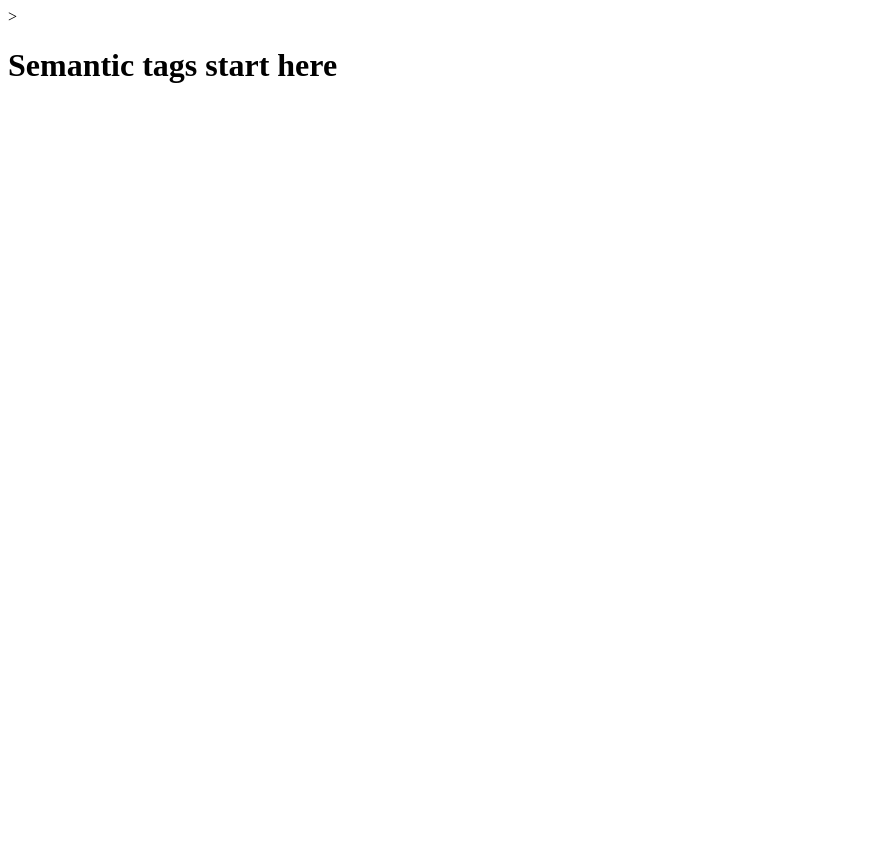
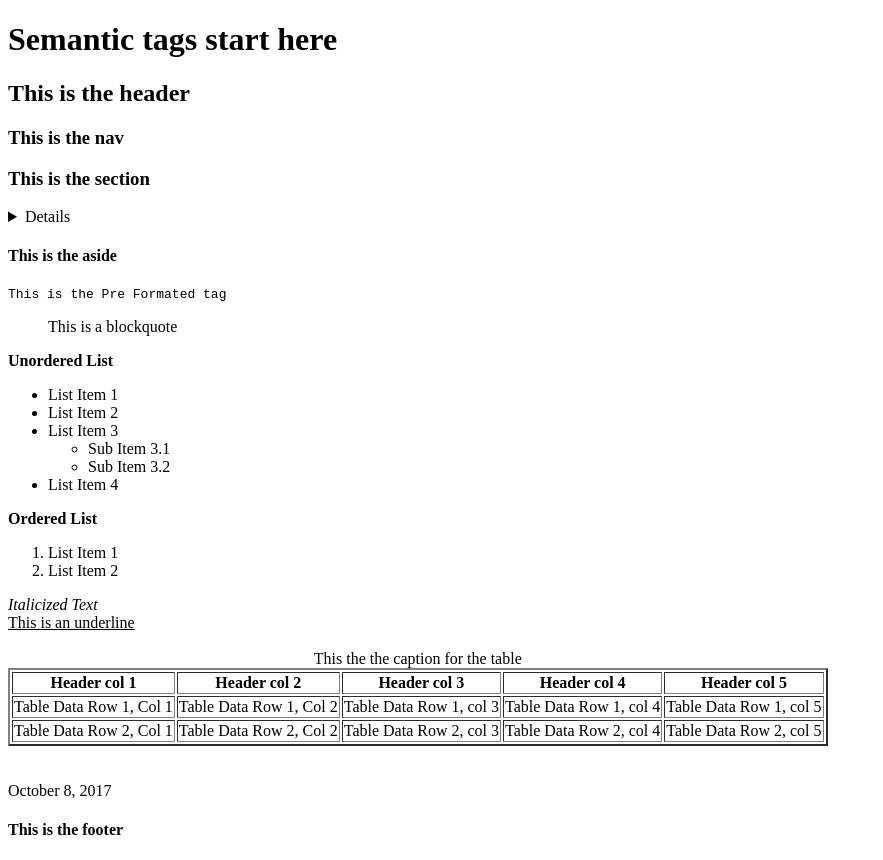
Before and after one commit to WetGSD/semantic_tags, a plain HTML site: page index.html in a window 1280 px wide. Shown: the whole page, without its empty margins (0-883 px from the left). Before the commit the page ends 800 px from the top, so only its background shows below. Drawn offline with Linux system fonts and the light colour scheme.

Commit message:
Major Update 1

```diff
--- a/index.html
+++ b/index.html
@@ -1,12 +1,99 @@
-<!DOCTYPE html>>
-
+<!DOCTYPE html>
 <html lang="en">
 <head>
     <meta charset="UTF-8">
-    <meta name="viewport" content="width=device-width, initial-scale=1.0">
     <title>Semantic Tags</title>
 </head>
 <body>
     <h1>Semantic tags start here</h1>
+<header>
+    <h2>This is the header</h2>
+</header>
+
+<nav>
+    <h3>This is the nav</h3>
+</nav>
+
+<section>
+    <h3>This is the section</h3>
+</section>
+
+<details>
+    <h4>This is the details</h4>
+</details>
+<aside>
+    <h4>This is the aside</h4>
+</aside>
+
+
+
+
+<pre>This is the Pre Formated tag</pre>
+<blockquote>This is a blockquote</blockquote>
+
+<strong>Unordered List</strong>
+<ul>
+    <li>List Item 1</li>
+    <li>List Item 2</li>
+    <li>List Item 3</li>
+    <ul>
+        <li>Sub Item 3.1</li>
+        <li>Sub Item 3.2</li>
+    </ul>
+    <li>List Item 4</li>
+</ul>
+
+<strong>Ordered List</strong>
+<ol>
+    <li>List Item 1</li>
+    <li>List Item 2</li>
+</ol>
+
+<i>Italicized Text</i>
+<br>
+<u>This is an underline</u>
+<br>
+<br>
+<table border="2">
+    <caption>This the the caption for the table</caption>
+    <th>Header col 1</th>
+    <th>Header col 2</th>
+    <th>Header col 3</th>
+    <th>Header col 4</th>
+    <th>Header col 5</th>
+    <tr>
+        <td>Table Data Row 1, Col 1</td>
+        <td>Table Data Row 1, Col 2</td>
+        <td>Table Data Row 1, col 3</td>
+        <td>Table Data Row 1, col 4</td>
+        <td>Table Data Row 1, col 5</td>
+    </tr>
+    <tr>
+            <td>Table Data Row 2, Col 1</td>
+            <td>Table Data Row 2, Col 2</td>
+            <td>Table Data Row 2, col 3</td>
+            <td>Table Data Row 2, col 4</td>
+            <td>Table Data Row 2, col 5</td>
+        </tr>
+</table>
+
+<br>
+<br>
+
+<time datetime="2017-10-08" pubdate>October 8, 2017</time>
+    <!--
+        <article>
+
+        <details>
+        <figcaption>
+        <figure>
+        <main>
+        <mark>
+        <summary>
+ -->
+<footer>
+    <h4>This is the footer</h4>
+</footer>
+
 </body>
 </html>
```
